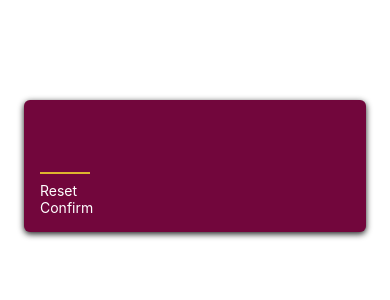
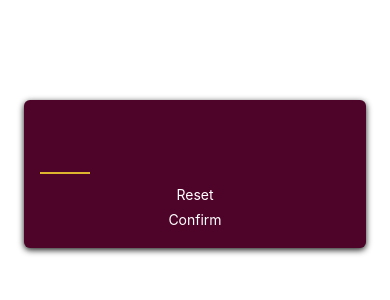
Before and after one commit to Krathish-sk/GuessMyNumber-React-Native, a React Native app: screen / in a window 390 px wide. Shown: the top 300 px of the page. Built offline with nearby package versions, Linux system fonts and the light colour scheme.

Commit message:
custom button

```diff
--- a/components/PrimaryButton.js
+++ b/components/PrimaryButton.js
@@ -1,9 +1,44 @@
-import { View, Text, StyleSheet } from "react-native";
+import { View, Text, Pressable, StyleSheet, Touchable } from "react-native";
 
-export default function PrimaryButton({ text, color }) {
+export default function PrimaryButton({ text }) {
+  function handlePress() {
+    console.log("Pressed");
+  }
+
   return (
-    <View>
-      <Text style={{ color: color }}>{text}</Text>
+    <View style={styles.buttonOuterContainer}>
+      <Pressable
+        onPress={handlePress}
+        android_ripple={{ color: "#640233" }}
+        style={(pressed) => {
+          pressed
+            ? [styles.buttonInnerContainer, styles.pressed]
+            : styles.buttonInnerContainer;
+        }}
+      >
+        <Text style={styles.buttonText}>{text}</Text>
+      </Pressable>
     </View>
   );
 }
+
+const styles = StyleSheet.create({
+  buttonOuterContainer: {
+    borderRadius: 28,
+    margin: 4,
+    overflow: "hidden",
+  },
+  buttonInnerContainer: {
+    backgroundColor: "#72063c",
+    paddingVertical: 8,
+    paddingHorizontal: 16,
+    elevation: 2,
+  },
+  buttonText: {
+    color: "white",
+    textAlign: "center",
+  },
+  pressed: {
+    opacity: 0.75,
+  },
+});
--- a/screens/StartGameScreen.js
+++ b/screens/StartGameScreen.js
@@ -11,8 +11,8 @@
         autoCapitalize="none"
         autoCorrect={false}
       />
-      <PrimaryButton text={"Reset"} color={"white"} />
-      <PrimaryButton text={"Confirm"} color={"white"} />
+      <PrimaryButton text={"Reset"} />
+      <PrimaryButton text={"Confirm"} />
     </View>
   );
 }
@@ -22,7 +22,7 @@
     padding: 16,
     marginTop: 100,
     marginHorizontal: 24,
-    backgroundColor: "#72063c",
+    backgroundColor: "#4e0329",
     borderRadius: 6,
     elevation: 4,
     shadowColor: "black",
```
